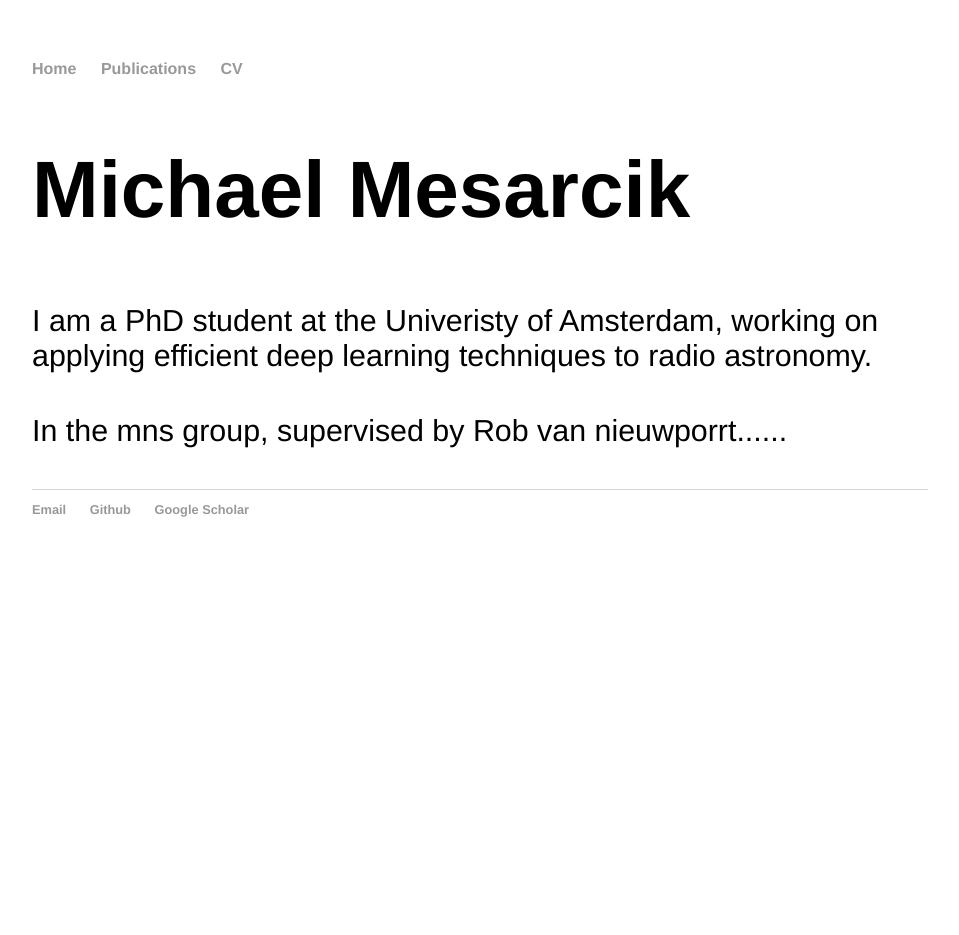
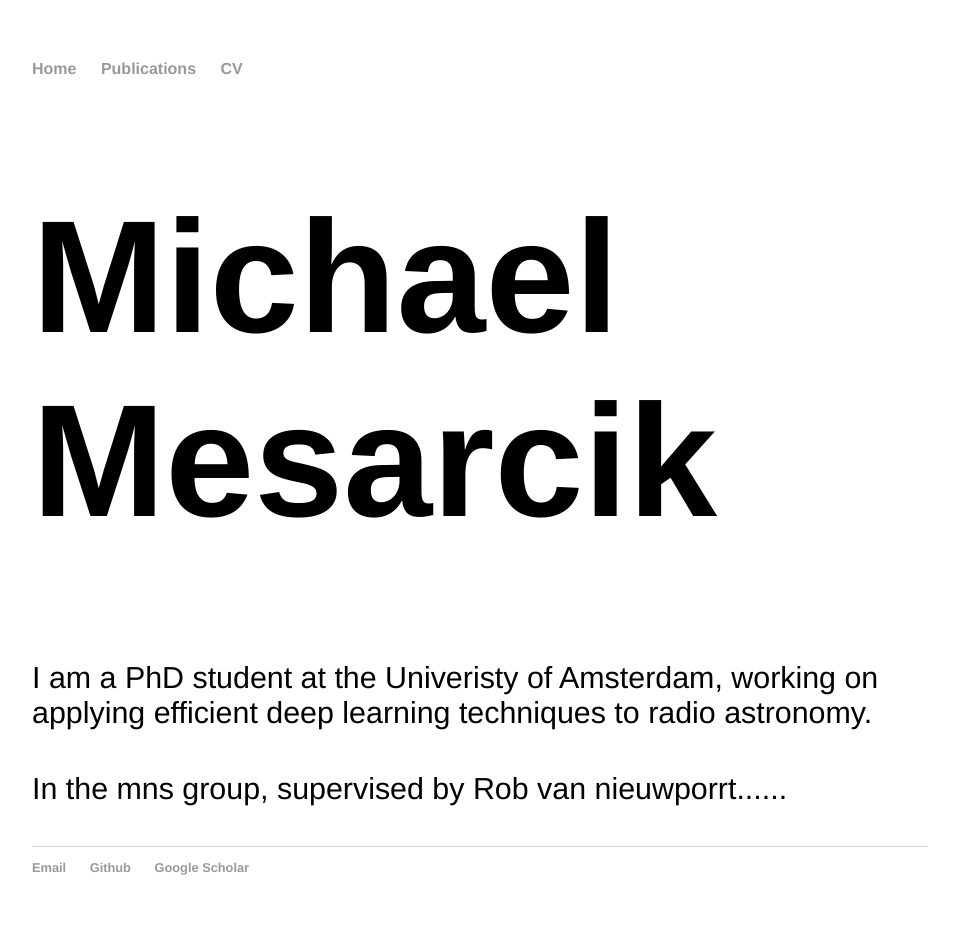
Before and after one commit to mesarcik/mesarcik.github.io, a Jekyll site: the page built from index.html, in a window 1280 px wide. Shown: the whole page, without its empty margins (160-1119 px from the left). Built offline with Jekyll 4.4.1, drawn with Linux system fonts in a browser that asks for light colours; before the commit the page ends 900 px from its top, so only the background shows below that.

Commit message:
./git_uploader.sh

```diff
--- a/index.html
+++ b/index.html
@@ -4,7 +4,7 @@ title: Misha Mesarik's Personal Website
 ---
 
 		<div class="blurb">
-			<h2>Michael Mesarcik</h2>
+			<h1>Michael Mesarcik</h1>
 			 <h4>I am a PhD student at the Univeristy of Amsterdam, working on applying efficient deep learning techniques to radio astronomy.</h4>
 			 <h4>In the mns group, supervised by Rob van nieuwporrt......</h4>
 			<!-- <p> Computer and Electrical Engineer</p> -->
```
Also changed, not shown: 1 other file.
